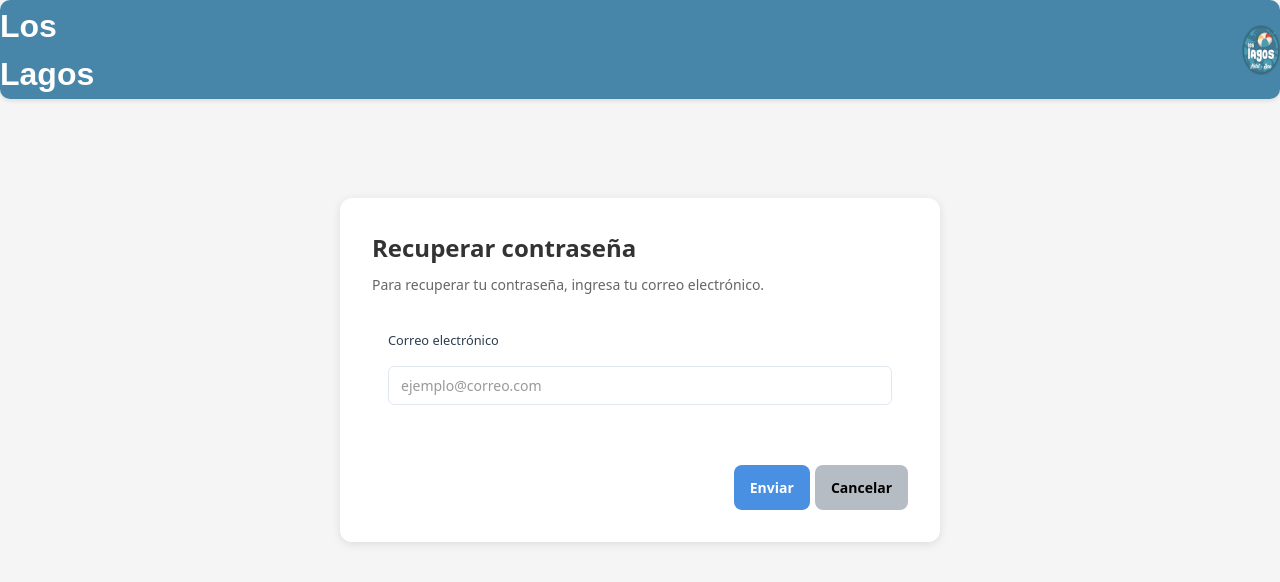
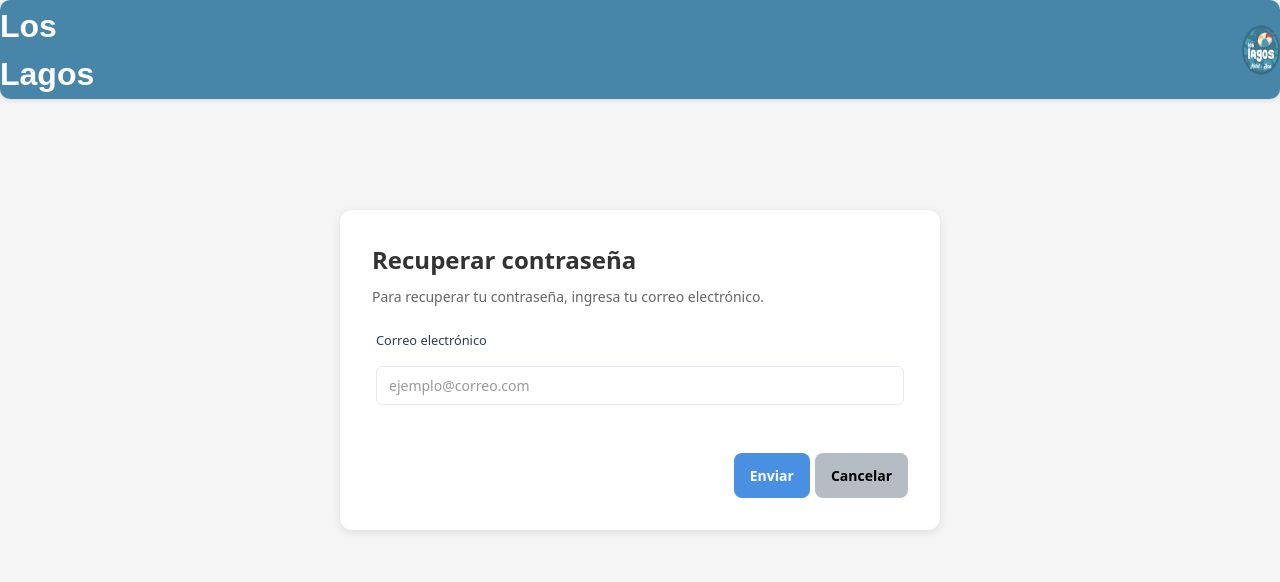
Before and after one commit to JocRivera/BookEdge, a React (Vite) app: page /recoveryPassword in a window 1280 px wide. Shown: the top 582 px of the page. Built offline with nearby package versions, Linux system fonts and the light colour scheme; no server answers; a web font is replaced by a local one.

Commit message:
no aguanto mas

```diff
--- a/src/components/features/componenetConfig/createConfig.css
+++ b/src/components/features/componenetConfig/createConfig.css
@@ -225,7 +225,7 @@
     grid-column: 1 / -1;
     /* Ocupa todo el ancho disponible */
     border-radius: 6px;
-    padding: 16px;
+    padding: 4px;
     margin-bottom: 16px;
 }
 
```
